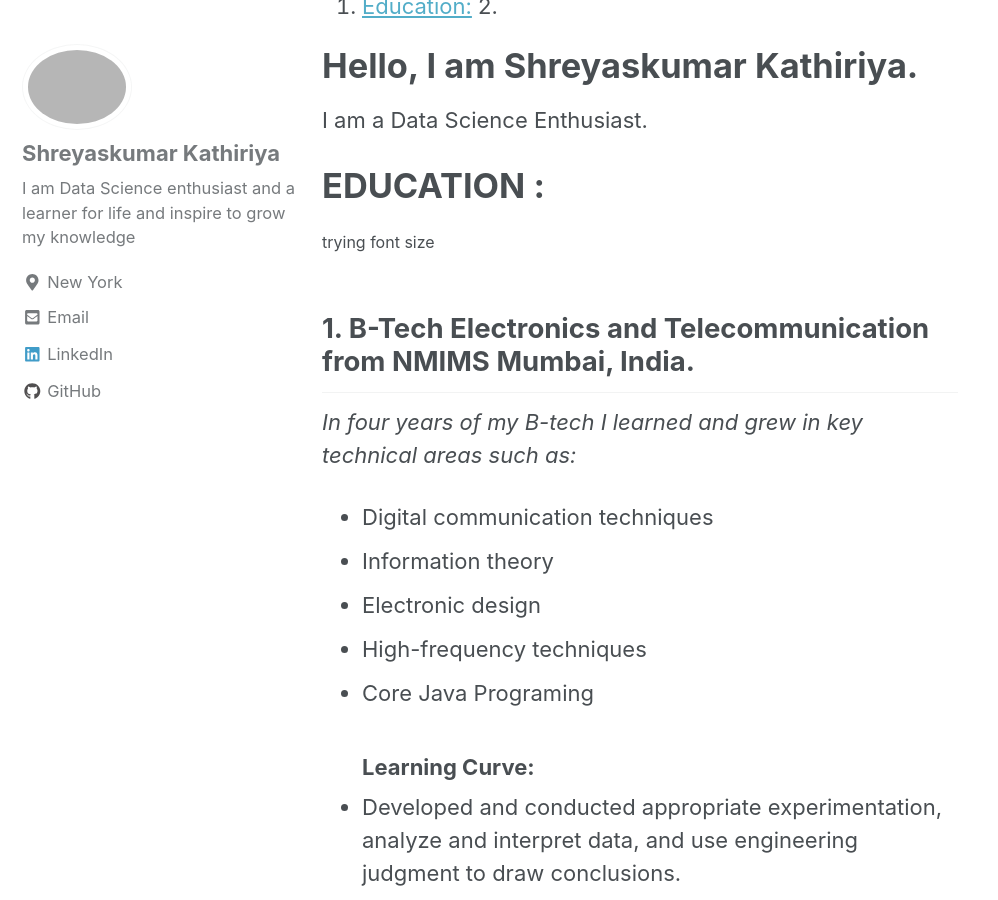
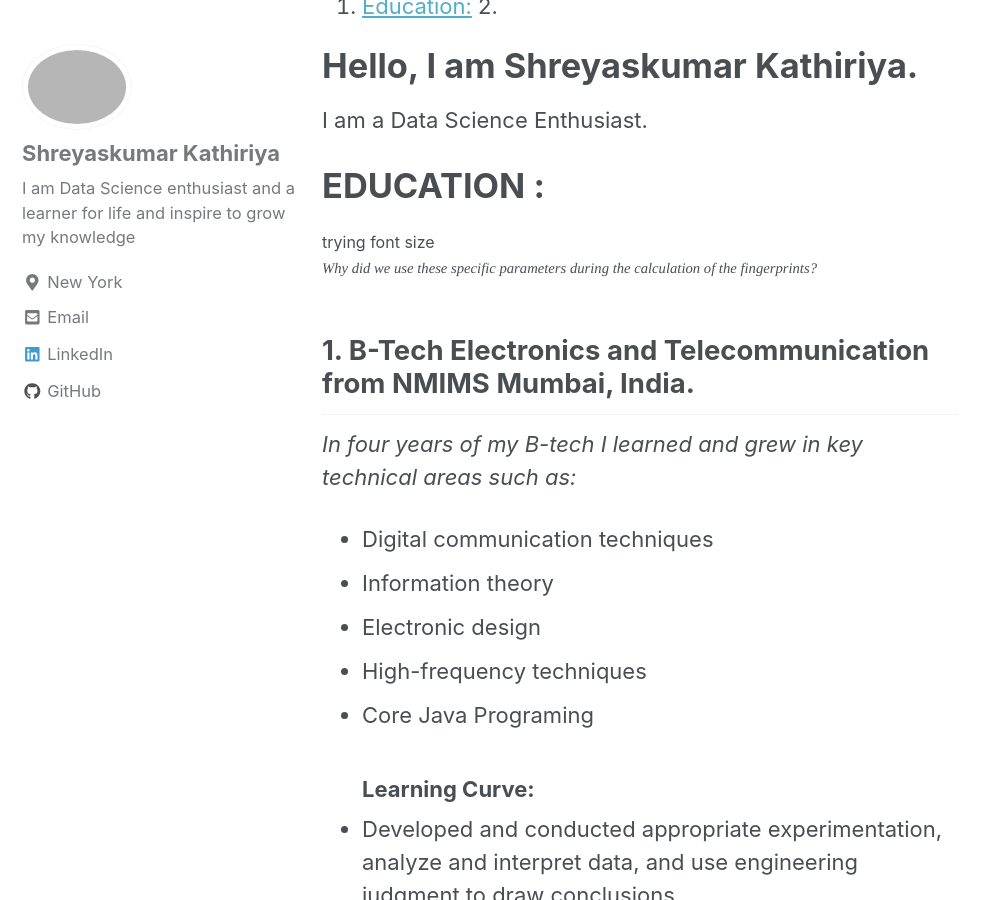
Before and after one commit to Shreyash1811/Shreyash1811.github.io, a Jekyll site: the page built from _pages/about.md, in a window 1280 px wide and 900 px high, scrolled down 1154 px. Shown: the whole window, without its empty margins (0-998 px from the left). Built offline with Jekyll 4.4.1, drawn with Linux system fonts in a browser that asks for light colours; nearby versions of some CDN libraries.

Commit message:
Update about.md
trying font size and type

```diff
--- a/_pages/about.md
+++ b/_pages/about.md
@@ -16,6 +16,9 @@ I am a Data Science Enthusiast.
 
 # **EDUCATION** :
 <font size="3"> trying font size </font>
+<p style="font-family: times, serif; font-size:11pt; font-style:italic">
+    Why did we use these specific parameters during the calculation of the fingerprints? </p>
+
 <a id = "edu"></a>
 ## 1. B-Tech Electronics and Telecommunication from NMIMS Mumbai, India.
  *In four years of my B-tech I learned and grew in key technical areas such as:*
```
